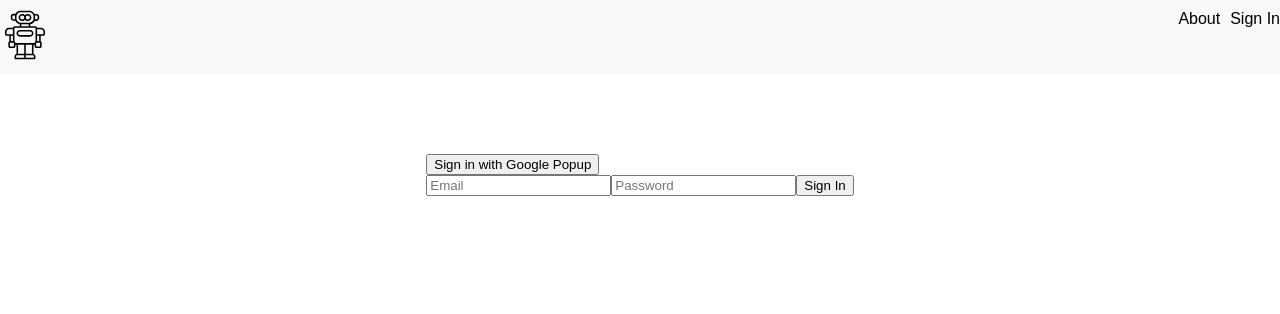
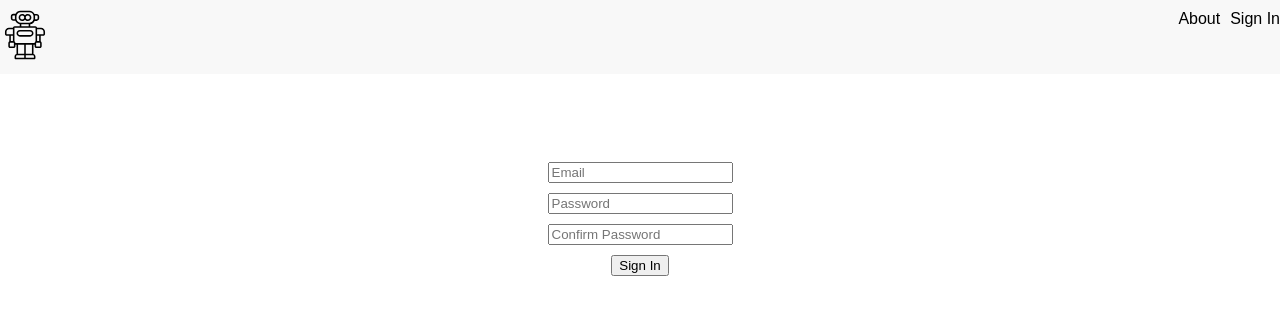
Before and after one commit to Aceer121/react-ai, a React (Create React App) app: page /signin in a window 1280 px wide. Shown: the top 314 px of the page. Built offline with nearby package versions, Linux system fonts and the light colour scheme; a web font is replaced by a local one.

Commit message:
Sign In page missing title

```diff
--- a/src/components/About/About.jsx
+++ b/src/components/About/About.jsx
@@ -4,10 +4,10 @@ import './about.styles.scss';
 const About = () => {
   return (
     <div>
-      <h2 About className='about-title'> </h2>
-      <p className='about-text'>React is a web based app only to be used as an experiment.
-      Using the latest coding language available Invented by Facebook. Thus, the name React Ai.
-      If you would like to know more, sign-up to our news letter</p>
+      <h2 About className='about-title'>About</h2>
+      <p className='about-text'>React Ai is a web based app only to be used as an experiment.
+      This is just JsX rendered through the computer language called React founded by Facebook.
+      Thus, the name React Ai. If you would like to know more, sign-up to our news letter.</p>
     </div>
   );
 };
--- a/src/components/SignIn/SignIn.jsx
+++ b/src/components/SignIn/SignIn.jsx
@@ -1,4 +1,5 @@
 import React, { useState } from 'react';
+import './signin.styles.scss';
 
 const SignIn = () => {
   const [email, setEmail] = useState('');
@@ -11,9 +12,8 @@ const SignIn = () => {
   };
 
   return (
-    <div>
-      <h1>Sign In Page</h1>
-      <button onClick={() => console.log('Sign in with Google Popup')}>Sign in with Google Popup</button>
+    <div className="sign-in-container">
+      <h1 className="sign-in">Sign In</h1>
       <form onSubmit={handleSubmit}>
         <input
           type="email"
@@ -27,6 +27,12 @@ const SignIn = () => {
           value={password}
           onChange={(e) => setPassword(e.target.value)}
         />
+        <input
+          type="password"
+          placeholder="Confirm Password"
+          value={password}
+          onChange={(e) => setPassword(e.target.value)}
+        />
         <button type="submit">Sign In</button>
       </form>
     </div>
--- a/src/components/SignIn/index.js
+++ b/src/components/SignIn/index.js
@@ -1 +1,2 @@
 export { default } from './SignIn';
+export'./signin.styles.scss';
--- /dev/null
+++ b/src/components/SignIn/signin.styles.scss
@@ -0,0 +1,20 @@
+.sign-in-container {
+    display: flex;
+    flex-direction: column;
+    align-items: center;
+    gap: 10px;
+
+    .sign-in {
+      text-align: center;
+      margin-bottom: 20px;
+      font-size: 2em; // Adjust the size to match the "About" title size
+      font-weight: bold; // Ensure the font-weight matches
+    }
+
+    form {
+      display: flex;
+      flex-direction: column;
+      align-items: center;
+      gap: 10px;
+    }
+  }
```
